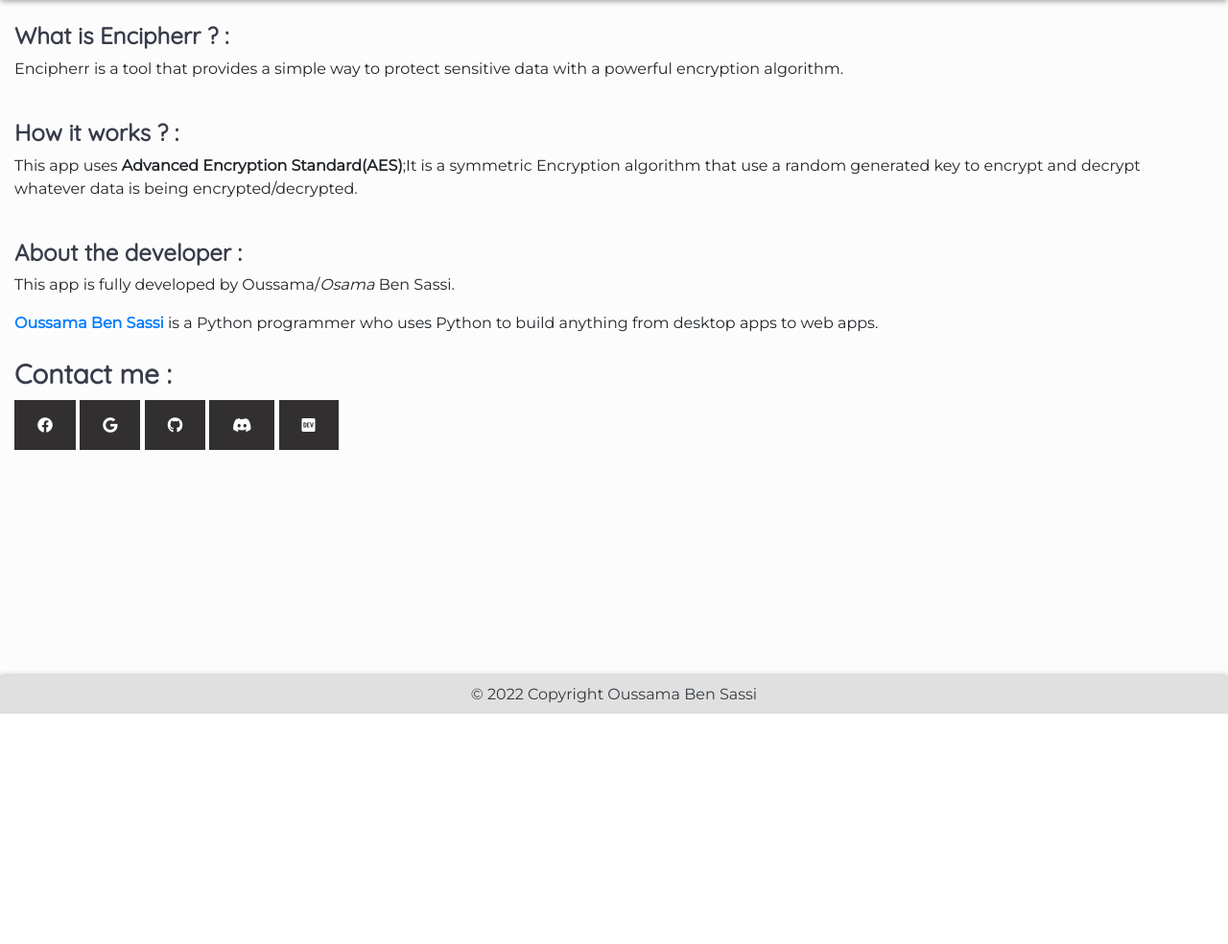
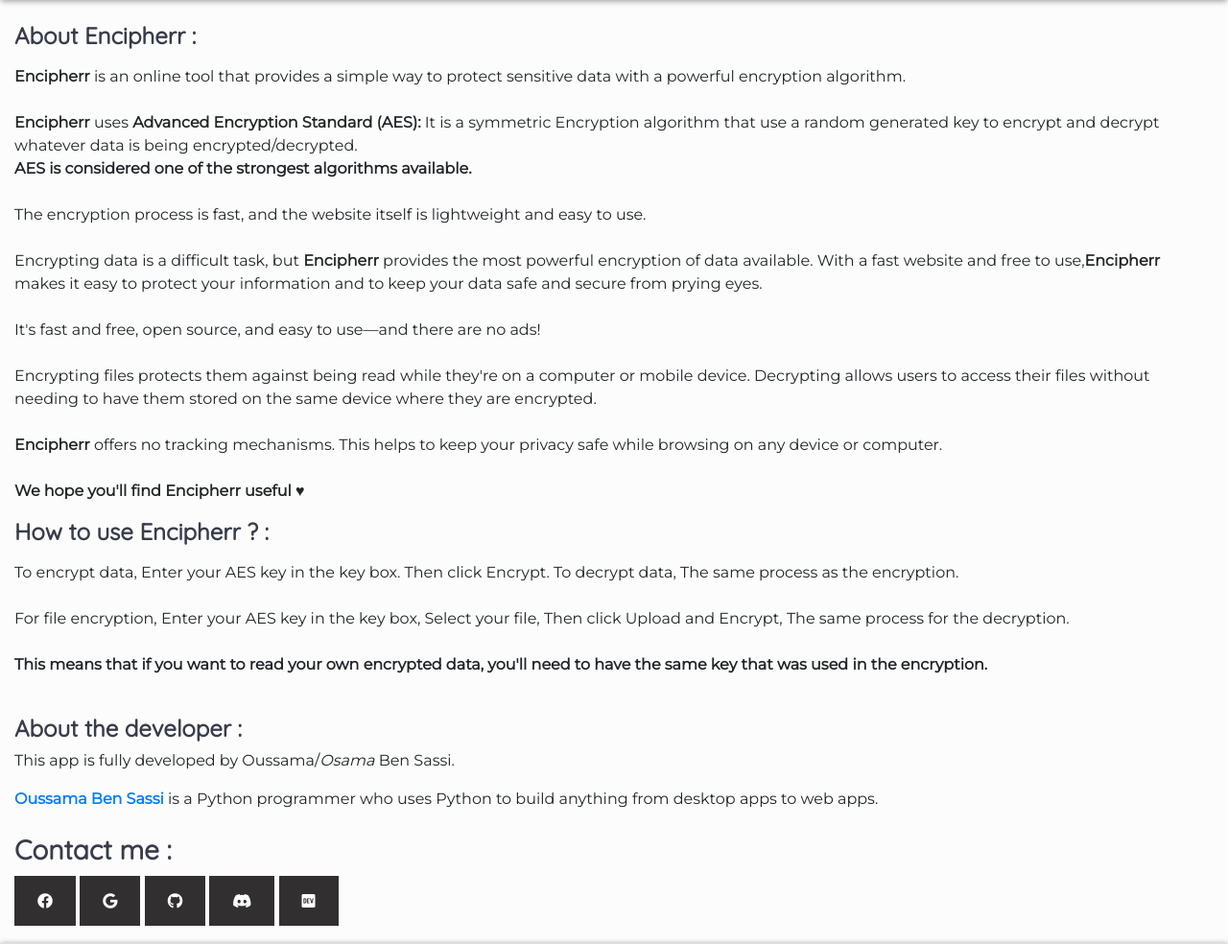
Before and after one commit to Oussama1403/Encipherr, a Flask app: page /about in a window 1280 px wide. Shown: the part 56-1040 px from the top of the page at 96% size. Before the commit the page ends 800 px from the top, so only its background shows below. Run offline with Flask 2, Linux system fonts and the light colour scheme; some libraries are stand-ins or nearby versions.

Commit message:
Update Readme & About

```diff
--- a/project-src/templates/about.html
+++ b/project-src/templates/about.html
@@ -5,21 +5,35 @@
 	<div class="row">
 		<div class="col-md-12">
 			<h4 class="title-abt">
-				What is Encipherr ? :
-			</h4>
-			<p>
-				Encipherr is a tool that provides a simple way to protect sensitive data with a powerful encryption algorithm.
-            </p>
-            <br />
-			<h4 class="title-abt">
-				How it works ? :
+				About Encipherr :
 			</h4>
 
 			<p>
-				This app uses <b>Advanced Encryption Standard(AES)</b>;It is a symmetric Encryption algorithm that use a random generated key to encrypt and decrypt whatever data is being encrypted/decrypted.
+			<ul class="list-unstyled">
+				<li><b>Encipherr</b> is an online tool that provides a simple way to protect sensitive data with a powerful encryption algorithm.</li><br>
+			    <li><b>Encipherr</b> uses <b>Advanced Encryption Standard (AES):</b> It is a symmetric Encryption algorithm that use a random generated key to encrypt and decrypt whatever data is being encrypted/decrypted.</li>
+				<b><li>AES is considered one of the strongest algorithms available.</li><br></b>
+				<li>The encryption process is fast, and the website itself is lightweight and easy to use.</li><br>
+				<li>Encrypting data is a difficult task, but <b>Encipherr</b> provides the most powerful encryption of data available. With a fast website and free to use,<b>Encipherr</b> makes it easy to protect your information and to keep your data safe and secure from prying eyes.</li><br>
+				<li>It's fast and free, open source, and easy to use—and there are no ads!</li><br>
+				<li>Encrypting files protects them against being read while they're on a computer or mobile device. Decrypting allows users to access their files without needing to have them stored on the same device where they are encrypted.</li><br>
+				<li><b>Encipherr</b> offers no tracking mechanisms. This helps to keep your privacy safe while browsing on any device or computer.</li><br>
+			    <li><b>We hope you'll find Encipherr useful &hearts;</b></li>
+			</ul>
+            </p>
+
+			<h4 class="title-abt">
+				How to use Encipherr ? :
+			</h4>
+
+			<p>
+			<ul class="list-unstyled">
+				<li>To encrypt data, Enter your AES key in the key box. Then click Encrypt. To decrypt data, The same process as the encryption.</li><br>
+				<li>For file encryption, Enter your AES key in the key box, Select your file, Then click Upload and Encrypt, The same process for the decryption.</li><br>
+				<li><b>This means that if you want to read your own encrypted data, you'll need to have the same key that was used in the encryption.</b></li><br>
+            </ul>
 			</p>
 
-			<br />
 			<h4 class="title-abt">
 				About the developer :
 			</h4>
@@ -44,9 +58,7 @@
               </ul>
            </div>
 
-
-
-		</div>
+        </div>
 	</div>
   </div>
 </div>
```
Also changed, not shown: README.md, project-src/db.sqlite3.
